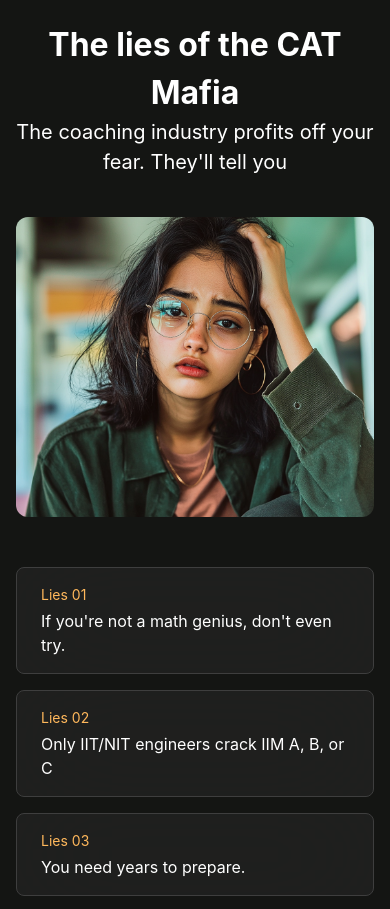
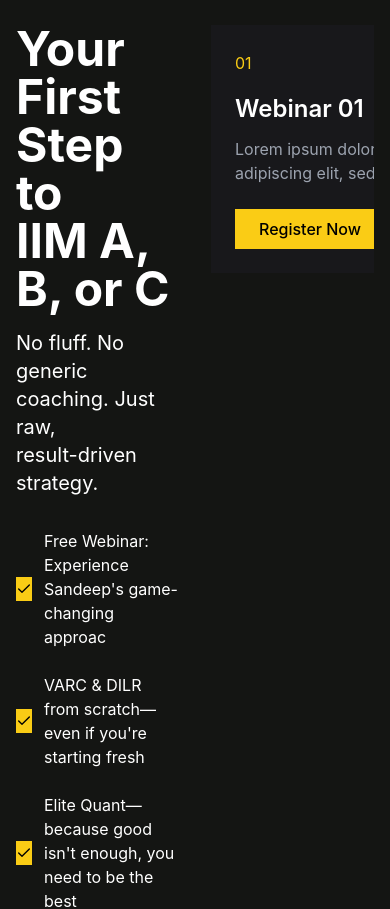
Before and after one commit to AESiR-0/mission-abc-new, a Next.js app: page / in a window 390 px wide. Shown: the part 2160-3069 px from the top of the page. Built offline with nearby package versions, Linux system fonts and the light colour scheme; a web font is replaced by a local one.

Commit message:
Update page layout and add scrollbar styling for mobile compatibility

```diff
--- a/app/globals.css
+++ b/app/globals.css
@@ -46,3 +46,13 @@
   background: rgb(var(--background-rgb));
   font-family: 'Qanelas Soft', 'inter', sans-serif;
 }
+
+.overflow-x-auto {
+  -webkit-overflow-scrolling: touch;
+  scrollbar-width: none; /* Firefox */
+  -ms-overflow-style: none;  /* Internet Explorer 10+ */
+}
+
+.overflow-x-auto::-webkit-scrollbar { /* WebKit */
+  display: none;
+}
--- a/app/page.tsx
+++ b/app/page.tsx
@@ -10,6 +10,7 @@
 import Hero from '@/components/Hero'
 import InstructorStats from '@/components/InstructorStats'
 import TeachingExperience from "@/components/shared/Experience";
+import HeroWithWebinars from "@/components/HeroWithWebinars";
 
 export default function Home() {
   return (
@@ -20,10 +21,11 @@
 
 
         <MafiaCard />
+        <HeroWithWebinars />
+        <Stories />
         <TruthPage />
+        <CatPrep />
 
-        <Stories />
-        <CatPrep />
         <TeachingExperience />
         <SuccessfullCarousel />
         <Footer />
--- /dev/null
+++ b/components/HeroWithWebinars.tsx
@@ -0,0 +1,87 @@
+const webinars = [
+  {
+    id: "01",
+    title: "Webinar 01",
+    description: "Lorem ipsum dolor sit amet, consectetur adipiscing elit, sed do eiusmod",
+    status: "N", // N for New
+  },
+  {
+    id: "02",
+    title: "Webinar 02",
+    description: "Lorem ipsum dolor sit amet, consectetur adipiscing elit, sed do eiusmod",
+    status: "N",
+  },
+  {
+    id: "03",
+    title: "Webinar 03",
+    description: "Lorem ipsum dolor sit amet, consectetur adipiscing elit, sed do eiusmod",
+    status: "N",
+  }
+];
+
+export default function HeroWithWebinars() {
+  return (
+    <section className="min-h-screen bg-[rgb(20,21,19)] text-white">
+      <div className="container mx-auto px-4 py-16 flex gap-8">
+        {/* Left Section */}
+        <div className="flex-1">
+          <h1 className="text-5xl font-bold mb-4">
+            Your First Step to<br />IIM A, B, or C
+          </h1>
+          <p className="text-xl mb-8">
+            No fluff. No generic coaching. Just raw,<br />result-driven strategy.
+          </p>
+
+          <div className="space-y-6">
+            {[
+              "Free Webinar: Experience Sandeep's game-changing approac",
+              "VARC & DILR from scratch—even if you're starting fresh",
+              "Elite Quant—because good isn't enough, you need to be the best",
+              "Real Exam Strategy—what actually works on D-Day"
+            ].map((item, index) => (
+              <div key={index} className="flex items-center gap-3">
+                <div className="w-6 h-6 bg-yellow-400 rounded-sm flex items-center justify-center">
+                  <svg className="w-4 h-4" viewBox="0 0 24 24" fill="none">
+                    <path d="M20 6L9 17L4 12" stroke="black" strokeWidth="2" strokeLinecap="round" strokeLinejoin="round"/>
+                  </svg>
+                </div>
+                <p>{item}</p>
+              </div>
+            ))}
+          </div>
+
+          <div className="mt-8">
+            <div className="bg-yellow-400 text-black p-4 rounded-lg inline-block">
+              <p className="font-semibold">New Batch Starts This April</p>
+              <p>See the difference. Register now.</p>
+            </div>
+          </div>
+        </div>
+
+        {/* Right Section - Horizontal Scrolling Cards */}
+        <div className="flex-1 overflow-x-auto">
+          <div className="flex gap-6 min-w-max">
+            {webinars.map((webinar) => (
+              <div
+                key={webinar.id}
+                className="bg-zinc-900 rounded-lg p-6 w-[400px]"
+              >
+                <div className="flex justify-between items-center mb-4">
+                  <span className="text-yellow-400">{webinar.id}</span>
+                  {webinar.status === "N" && (
+                    <span className="bg-zinc-700 px-2 py-1 rounded-full text-sm">N</span>
+                  )}
+                </div>
+                <h3 className="text-2xl font-semibold mb-3">{webinar.title}</h3>
+                <p className="text-gray-400 mb-6">{webinar.description}</p>
+                <button className="bg-yellow-400 text-black px-6 py-2 rounded-lg font-medium hover:bg-yellow-500 transition-colors">
+                  Register Now
+                </button>
+              </div>
+            ))}
+          </div>
+        </div>
+      </div>
+    </section>
+  );
+}
```
